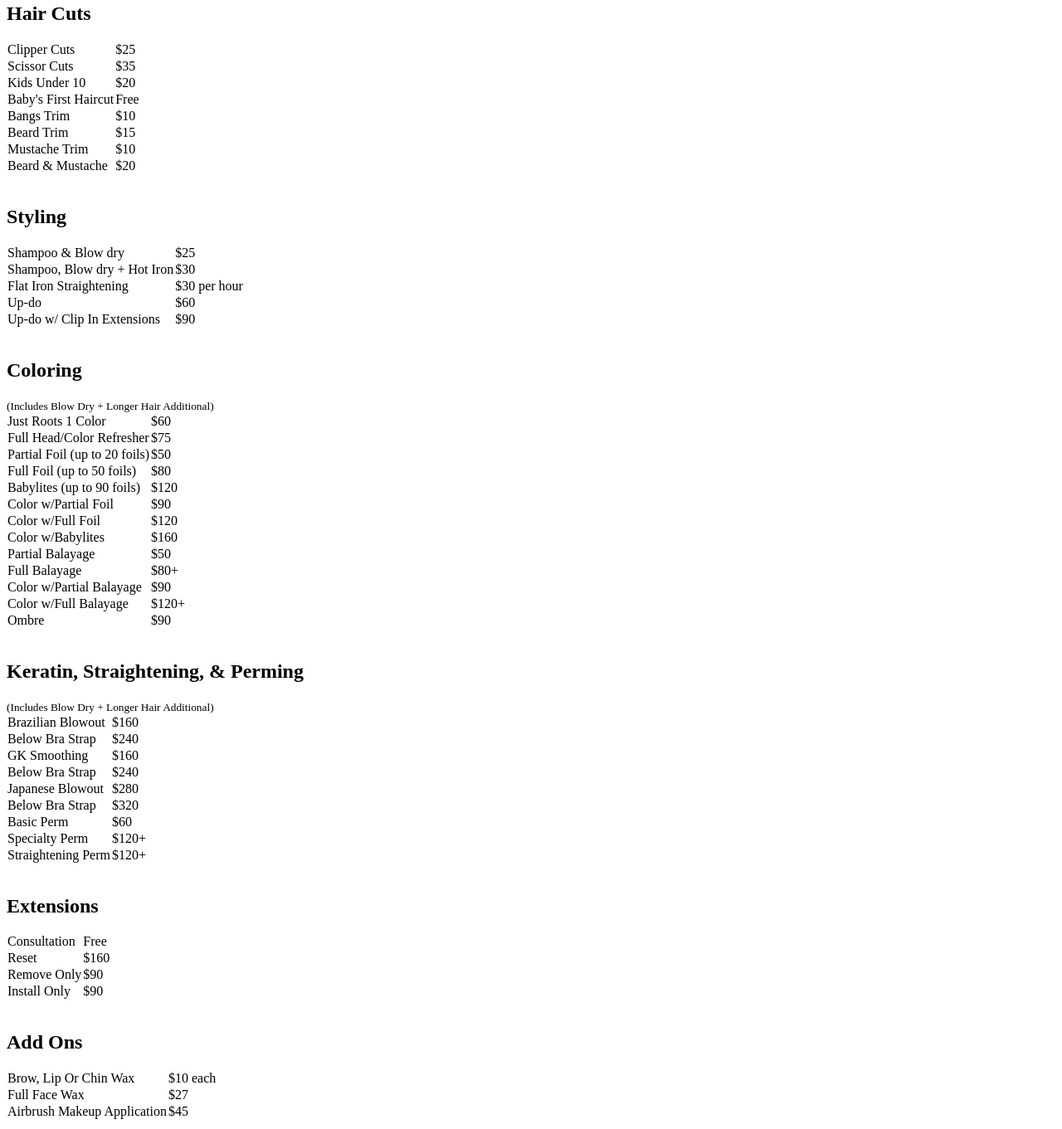
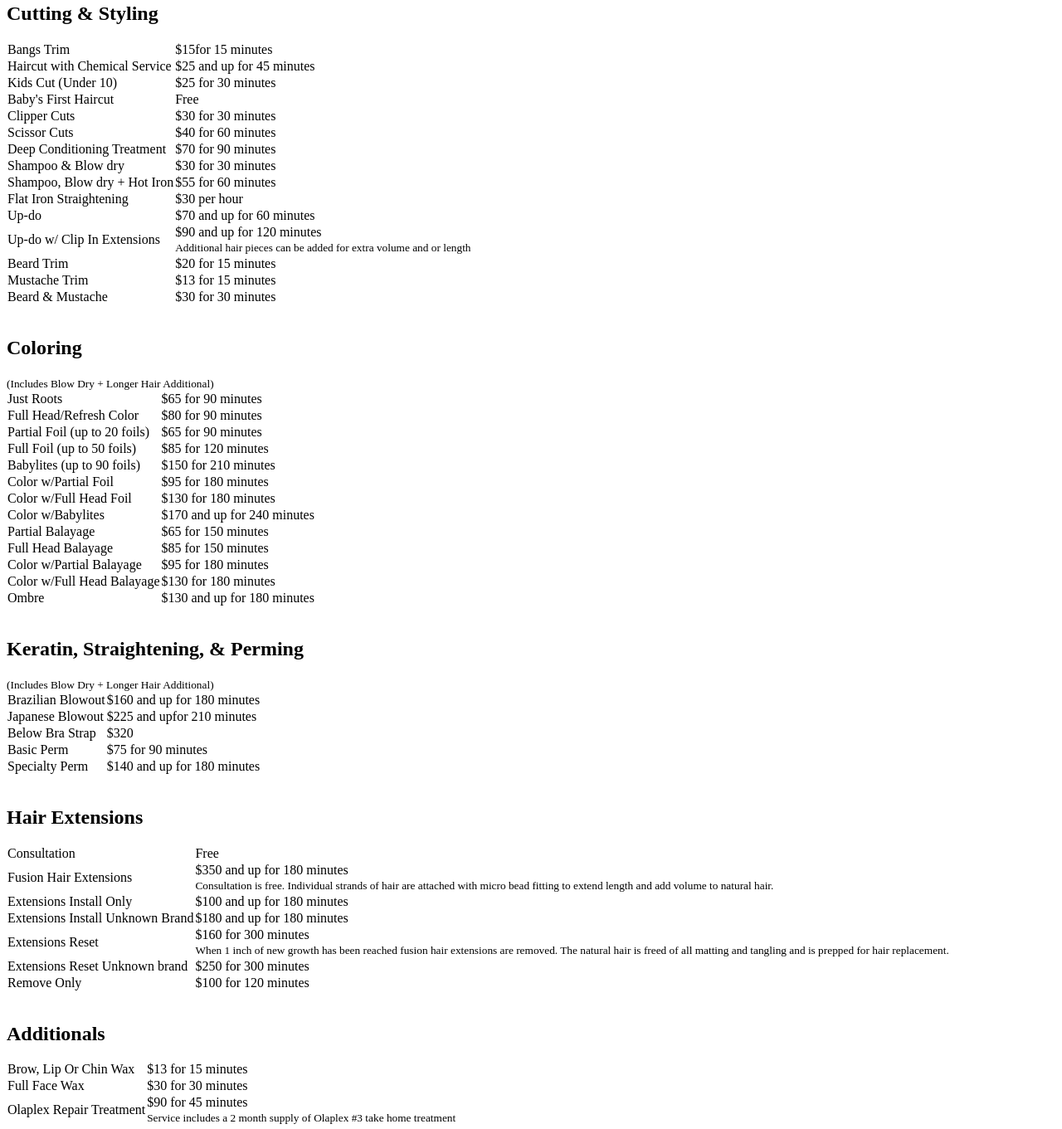
Before and after one commit to aditirajagopal/TanglesHairExtensionsAndMore, a Gatsby site: page / in a window 1280 px wide. Shown: the part 1367-2728 px from the top of the page at 83% size. Built offline with nearby package versions, Linux system fonts and the light colour scheme; Gatsby itself is replaced by a stand-in of ours.

Commit message:
Updates as of 2/24
- Kellie is sunsetting styleseat and will be moving to gloss genius/sola
genius as per Sola Salon's business model --> update links
- Update pricing and timings based on latest updates from styleseat

```diff
--- a/src/pages/index.js
+++ b/src/pages/index.js
@@ -27,7 +27,7 @@ const IndexPage = () =>
 	      </time>
 	      <br/>
 	      <br/>
-		<a className="f6 grow no-underline br-pill ph3 pv2 mb2 dib white bg-maize" href="https://www.styleseat.com/m/book/p/606937">Book your next appointment today</a>
+		<a className="f6 grow no-underline br-pill ph3 pv2 mb2 dib white bg-maize" href="https://kelliesmith.glossgenius.com/">Book your next appointment today</a>
   	    </blockquote>
 	  </header>
 	  <div className="fn fl-ns w-60-ns content">
@@ -51,56 +51,44 @@ const IndexPage = () =>
 	  	<h1 className="f1 lh-title fw4 saffron-mango">Services</h1>
 		<div className="pa4">
 		  <div className="overflow-auto">
-		  	<h2 className="f3 lh-title fw4 maize">Hair Cuts</h2>
+		  	<h2 className="f3 lh-title fw4 maize">Cutting & Styling</h2>
 		    <table className="f6 w-100 mw8 center" cellspacing="0">
 		      <tbody className="lh-copy">
 		        <tr>
-		          <td className="pv3 pr3 b--maize apricot-white">Clipper Cuts</td>
-		          <td className="pv3 pr3 b--maize white">$25</td>
+		          <td className="pv3 pr3 b--maize apricot-white">Bangs Trim</td>
+		          <td className="pv3 pr3 b--maize white">$15for 15 minutes</td>
 		        </tr>
 		        <tr>
-		          <td className="pv3 pr3 b--maize apricot-white">Scissor Cuts</td>
-		          <td className="pv3 pr3 b--maize white">$35</td>
+		          <td className="pv3 pr3 b--maize apricot-white">Haircut with Chemical Service</td>
+		          <td className="pv3 pr3 b--maize white">$25 and up for 45 minutes</td>
 		        </tr>
 		        <tr>
-		          <td className="pv3 pr3 b--maize apricot-white">Kids Under 10</td>
-		          <td className="pv3 pr3 b--maize white">$20</td>
+		          <td className="pv3 pr3 b--maize apricot-white">Kids Cut (Under 10)</td>
+		          <td className="pv3 pr3 b--maize white">$25 for 30 minutes</td>
 		        </tr>
 		        <tr>
 		          <td className="pv3 pr3 b--maize apricot-white">Baby's First Haircut</td>
 		          <td className="pv3 pr3 b--maize white">Free</td>
 		        </tr>
 		        <tr>
-		          <td className="pv3 pr3 b--maize apricot-white">Bangs Trim</td>
-		          <td className="pv3 pr3 b--maize white">$10</td>
+		          <td className="pv3 pr3 b--maize apricot-white">Clipper Cuts</td>
+		          <td className="pv3 pr3 b--maize white">$30 for 30 minutes</td>
 		        </tr>
 		        <tr>
-		          <td className="pv3 pr3 b--maize apricot-white">Beard Trim</td>
-		          <td className="pv3 pr3 b--maize white">$15</td>
+		          <td className="pv3 pr3 b--maize apricot-white">Scissor Cuts</td>
+		          <td className="pv3 pr3 b--maize white">$40 for 60 minutes</td>
 		        </tr>
 		        <tr>
-		          <td className="pv3 pr3 b--maize apricot-white">Mustache Trim</td>
-		          <td className="pv3 pr3 b--maize white">$10</td>
+		          <td className="pv3 pr3 b--maize apricot-white">Deep Conditioning Treatment</td>
+		          <td className="pv3 pr3 b--maize white">$70 for 90 minutes</td>
 		        </tr>
 		        <tr>
-		          <td className="pv3 pr3 b--maize apricot-white">Beard & Mustache</td>
-		          <td className="pv3 pr3 b--maize white">$20</td>
-		        </tr>
-		      </tbody>
-		    </table>
-		  </div>
-		  <br/>
-		  <div className="overflow-auto">
-		  	<h2 className="f3 lh-title fw4 maize">Styling</h2>
-		    <table className="f6 w-100 mw8 center" cellspacing="0">
-		      <tbody className="lh-copy">
-		        <tr>
 		          <td className="pv3 pr3 b--maize apricot-white">Shampoo & Blow dry</td>
-		          <td className="pv3 pr3 b--maize white">$25</td>
+		          <td className="pv3 pr3 b--maize white">$30 for 30 minutes</td>
 		        </tr>
 		        <tr>
 		          <td className="pv3 pr3 b--maize apricot-white">Shampoo, Blow dry + Hot Iron</td>
-		          <td className="pv3 pr3 b--maize white">$30</td>
+		          <td className="pv3 pr3 b--maize white">$55 for 60 minutes</td>
 		        </tr>
 		        <tr>
 		          <td className="pv3 pr3 b--maize apricot-white">Flat Iron Straightening</td>
@@ -108,11 +96,26 @@ const IndexPage = () =>
 		        </tr>
 		        <tr>
 		          <td className="pv3 pr3 b--maize apricot-white">Up-do</td>
-		          <td className="pv3 pr3 b--maize white">$60</td>
+		          <td className="pv3 pr3 b--maize white">$70 and up for 60 minutes</td>
 		        </tr>
 		        <tr>
 		          <td className="pv3 pr3 b--maize apricot-white">Up-do w/ Clip In Extensions</td>
-		          <td className="pv3 pr3 b--maize white">$90</td>
+		          <td className="pv3 pr3 b--maize white">$90 and up for 120 minutes
+		          <br/>
+       		  	  <small className="saffron-mango">Additional hair pieces can be added for extra volume and or length</small>
+		          </td>
+		        </tr>
+		        <tr>
+		          <td className="pv3 pr3 b--maize apricot-white">Beard Trim</td>
+		          <td className="pv3 pr3 b--maize white">$20 for 15 minutes</td>
+		        </tr>
+		        <tr>
+		          <td className="pv3 pr3 b--maize apricot-white">Mustache Trim</td>
+		          <td className="pv3 pr3 b--maize white">$13 for 15 minutes</td>
+		        </tr>
+		        <tr>
+		          <td className="pv3 pr3 b--maize apricot-white">Beard & Mustache</td>
+		          <td className="pv3 pr3 b--maize white">$30 for 30 minutes</td>
 		        </tr>
 		      </tbody>
 		    </table>
@@ -124,56 +127,56 @@ const IndexPage = () =>
 		    <table className="f6 w-100 mw8 center" cellspacing="0">
 		      <tbody className="lh-copy">
 		        <tr>
-		          <td className="pv3 pr3 b--maize apricot-white">Just Roots 1 Color</td>
-		          <td className="pv3 pr3 b--maize white">$60</td>
+		          <td className="pv3 pr3 b--maize apricot-white">Just Roots</td>
+		          <td className="pv3 pr3 b--maize white">$65 for 90 minutes</td>
 		        </tr>
 		        <tr>
-		          <td className="pv3 pr3 b--maize apricot-white">Full Head/Color Refresher</td>
-		          <td className="pv3 pr3 b--maize white">$75</td>
+		          <td className="pv3 pr3 b--maize apricot-white">Full Head/Refresh Color</td>
+		          <td className="pv3 pr3 b--maize white">$80 for 90 minutes</td>
 		        </tr>
 		        <tr>
 		          <td className="pv3 pr3 b--maize apricot-white">Partial Foil (up to 20 foils)</td>
-		          <td className="pv3 pr3 b--maize white">$50</td>
+		          <td className="pv3 pr3 b--maize white">$65 for 90 minutes</td>
 		        </tr>
 		        <tr>
 		          <td className="pv3 pr3 b--maize apricot-white">Full Foil (up to 50 foils)</td>
-		          <td className="pv3 pr3 b--maize white">$80</td>
+		          <td className="pv3 pr3 b--maize white">$85 for 120 minutes</td>
 		        </tr>
 		        <tr>
 		          <td className="pv3 pr3 b--maize apricot-white">Babylites (up to 90 foils)</td>
-		          <td className="pv3 pr3 b--maize white">$120</td>
+		          <td className="pv3 pr3 b--maize white">$150 for 210 minutes</td>
 		        </tr>
 		        <tr>
 		          <td className="pv3 pr3 b--maize apricot-white">Color w/Partial Foil</td>
-		          <td className="pv3 pr3 b--maize white">$90</td>
+		          <td className="pv3 pr3 b--maize white">$95 for 180 minutes</td>
 		        </tr>
 		        <tr>
-		          <td className="pv3 pr3 b--maize apricot-white">Color w/Full Foil</td>
-		          <td className="pv3 pr3 b--maize white">$120</td>
+		          <td className="pv3 pr3 b--maize apricot-white">Color w/Full Head Foil</td>
+		          <td className="pv3 pr3 b--maize white">$130 for 180 minutes</td>
 		        </tr>
 		        <tr>
 		          <td className="pv3 pr3 b--maize apricot-white">Color w/Babylites</td>
-		          <td className="pv3 pr3 b--maize white">$160</td>
+		          <td className="pv3 pr3 b--maize white">$170 and up for 240 minutes</td>
 		        </tr>
 		        <tr>
 		          <td className="pv3 pr3 b--maize apricot-white">Partial Balayage</td>
-		          <td className="pv3 pr3 b--maize white">$50</td>
+		          <td className="pv3 pr3 b--maize white">$65 for 150 minutes</td>
 		        </tr>
 		        <tr>
-		          <td className="pv3 pr3 b--maize apricot-white">Full Balayage</td>
-		          <td className="pv3 pr3 b--maize white">$80+</td>
+		          <td className="pv3 pr3 b--maize apricot-white">Full Head Balayage</td>
+		          <td className="pv3 pr3 b--maize white">$85 for 150 minutes</td>
 		        </tr>
 		        <tr>
 		          <td className="pv3 pr3 b--maize apricot-white">Color w/Partial Balayage</td>
-		          <td className="pv3 pr3 b--maize white">$90</td>
+		          <td className="pv3 pr3 b--maize white">$95 for 180 minutes</td>
 		        </tr>
 		        <tr>
-		          <td className="pv3 pr3 b--maize apricot-white">Color w/Full Balayage</td>
-		          <td className="pv3 pr3 b--maize white">$120+</td>
+		          <td className="pv3 pr3 b--maize apricot-white">Color w/Full Head Balayage</td>
+		          <td className="pv3 pr3 b--maize white">$130 for 180 minutes</td>
 		        </tr>
 		        <tr>
 		          <td className="pv3 pr3 b--maize apricot-white">Ombre</td>
-		          <td className="pv3 pr3 b--maize white">$90</td>
+		          <td className="pv3 pr3 b--maize white">$130 and up for 180 minutes</td>
 		        </tr>
 		      </tbody>
 		    </table>
@@ -186,23 +189,11 @@ const IndexPage = () =>
 		      <tbody className="lh-copy">
 		        <tr>
 		          <td className="pv3 pr3 b--maize apricot-white">Brazilian Blowout</td>
-		          <td className="pv3 pr3 b--maize white">$160</td>
-		        </tr>
-		        <tr>
-		          <td className="pv3 pr3 b--maize apricot-white">Below Bra Strap</td>
-		          <td className="pv3 pr3 b--maize white">$240</td>
-		        </tr>
-		        <tr>
-		          <td className="pv3 pr3 b--maize apricot-white">GK Smoothing</td>
-		          <td className="pv3 pr3 b--maize white">$160</td>
-		        </tr>
-		        <tr>
-		          <td className="pv3 pr3 b--maize apricot-white">Below Bra Strap</td>
-		          <td className="pv3 pr3 b--maize white">$240</td>
+		          <td className="pv3 pr3 b--maize white">$160 and up for 180 minutes</td>
 		        </tr>
 		        <tr>
 		          <td className="pv3 pr3 b--maize apricot-white">Japanese Blowout</td>
-		          <td className="pv3 pr3 b--maize white">$280</td>
+		          <td className="pv3 pr3 b--maize white">$225 and upfor 210 minutes</td>
 		        </tr>
 		        <tr>
 		          <td className="pv3 pr3 b--maize apricot-white">Below Bra Strap</td>
@@ -210,22 +201,18 @@ const IndexPage = () =>
 		        </tr>
 		        <tr>
 		          <td className="pv3 pr3 b--maize apricot-white">Basic Perm</td>
-		          <td className="pv3 pr3 b--maize white">$60</td>
+		          <td className="pv3 pr3 b--maize white">$75 for 90 minutes</td>
 		        </tr>
 		        <tr>
 		          <td className="pv3 pr3 b--maize apricot-white">Specialty Perm</td>
-		          <td className="pv3 pr3 b--maize white">$120+</td>
-		        </tr>
-		        <tr>
-		          <td className="pv3 pr3 b--maize apricot-white">Straightening Perm</td>
-		          <td className="pv3 pr3 b--maize white">$120+</td>
+		          <td className="pv3 pr3 b--maize white">$140 and up for 180 minutes</td>
 		        </tr>
 		      </tbody>
 		    </table>
 		  </div>
 		  <br/>
 		  <div className="overflow-auto">
-		  	<h2 className="f3 lh-title fw4 maize">Extensions</h2>
+		  	<h2 className="f3 lh-title fw4 maize">Hair Extensions</h2>
 		    <table className="f6 w-100 mw8 center" cellspacing="0">
 		      <tbody className="lh-copy">
 		        <tr>
@@ -233,36 +220,60 @@ const IndexPage = () =>
 		          <td className="pv3 pr3 b--maize white">Free</td>
 		        </tr>
 		        <tr>
-		          <td className="pv3 pr3 b--maize apricot-white">Reset</td>
-		          <td className="pv3 pr3 b--maize white">$160</td>
+		          <td className="pv3 pr3 b--maize apricot-white">Fusion Hair Extensions</td>
+		          <td className="pv3 pr3 b--maize white">
+		          	$350 and up for 180 minutes
+		          	<br/>
+     		  	  	<small className="saffron-mango">Consultation is free. Individual strands of hair are attached with micro bead fitting to extend length and add volume to natural hair.</small>
+		          </td>
+		        </tr>
+		        <tr>
+		          <td className="pv3 pr3 b--maize apricot-white">Extensions Install Only</td>
+		          <td className="pv3 pr3 b--maize white">$100 and up for 180 minutes</td>
+		        </tr>
+		        <tr>
+		          <td className="pv3 pr3 b--maize apricot-white">Extensions Install Unknown Brand</td>
+		          <td className="pv3 pr3 b--maize white">$180 and up for 180 minutes</td>
+		        </tr>
+		        <tr>
+		          <td className="pv3 pr3 b--maize apricot-white">Extensions Reset</td>
+		          <td className="pv3 pr3 b--maize white">
+		          	$160 for 300 minutes
+		          	<br/>
+	       		  	<small className="saffron-mango">When 1 inch of new growth has been reached fusion hair extensions are removed. The natural hair is freed of all matting and tangling and is prepped for hair replacement.</small>
+		          </td>
+		        </tr>
+		        <tr>
+		          <td className="pv3 pr3 b--maize apricot-white">Extensions Reset Unknown brand</td>
+		          <td className="pv3 pr3 b--maize white">$250 for 300 minutes</td>
 		        </tr>
 		        <tr>
 		          <td className="pv3 pr3 b--maize apricot-white">Remove Only</td>
-		          <td className="pv3 pr3 b--maize white">$90</td>
-		        </tr>
-		        <tr>
-		          <td className="pv3 pr3 b--maize apricot-white">Install Only</td>
-		          <td className="pv3 pr3 b--maize white">$90</td>
+		          <td className="pv3 pr3 b--maize white">$100 for 120 minutes</td>
 		        </tr>
 		      </tbody>
 		    </table>
 		  </div>
 		  <br/>
 		  <div className="overflow-auto">
-		  	<h2 className="f3 lh-title fw4 maize">Add Ons</h2>
+		  	<h2 className="f3 lh-title fw4 maize">Additionals</h2>
 		    <table className="f6 w-100 mw8 center" cellspacing="0">
 		      <tbody className="lh-copy">
 		        <tr>
 		          <td className="pv3 pr3 b--maize apricot-white">Brow, Lip Or Chin Wax</td>
-		          <td className="pv3 pr3 b--maize white">$10 each</td>
+		          <td className="pv3 pr3 b--maize white">$13 for 15 minutes</td>
 		        </tr>
 		        <tr>
 		          <td className="pv3 pr3 b--maize apricot-white">Full Face Wax</td>
-		          <td className="pv3 pr3 b--maize white">$27</td>
+		          <td className="pv3 pr3 b--maize white">$30 for 30 minutes</td>
 		        </tr>
 		        <tr>
-		          <td className="pv3 pr3 b--maize apricot-white">Airbrush Makeup Application</td>
-		          <td className="pv3 pr3 b--maize white">$45</td>
+		          <td className="pv3 pr3 b--maize apricot-white">Olaplex Repair Treatment</td>
+		          <td className="pv3 pr3 b--maize white">
+		          	$90 for 45 minutes
+		          	<br/>
+	       		  	<small className="saffron-mango">Service includes a 2 month supply of Olaplex #3 take home treatment</small>
+		          </td>
 		        </tr>
 		      </tbody>
 		    </table>
@@ -301,7 +312,8 @@ const IndexPage = () =>
 
 	  	<h1 className="f1 lh-title fw4 saffron-mango">Get in Touch</h1>
 		<div className="ph3">
-		  <a className="f6 grow no-underline br-pill ph3 pv2 mb2 dib white bg-maize addMargin" href="https://www.styleseat.com/m/book/p/606937">Styleseat</a>
+		  <a className="f6 grow no-underline br-pill ph3 pv2 mb2 dib white bg-maize addMargin" href="https://kelliesmith.glossgenius.com/">Sola Genius</a>
+		  <a className="f6 grow no-underline br-pill ph3 pv2 mb2 dib white bg-maize addMargin" href="https://www.solasalonstudios.com/salon-professional/kellie-smith-1">Sola Salons Website</a>
 		  <a className="f6 grow no-underline br-pill ph3 pv2 mb2 dib white bg-maize addMargin" href="https://www.yelp.com/biz/tangles-hair-extensions-and-more-rochester">Yelp</a>
 		  <a className="f6 grow no-underline br-pill ph3 pv2 mb2 dib white bg-maize addMargin" href="https://www.facebook.com/Tangles-Hair-Extensions-and-More-238806386155182/">Facebook</a>
 		</div>
```
